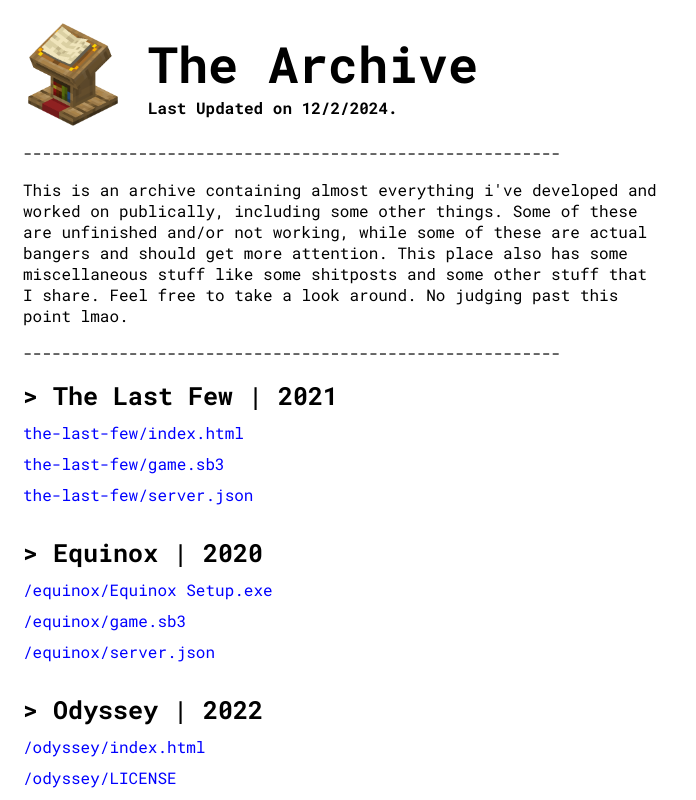
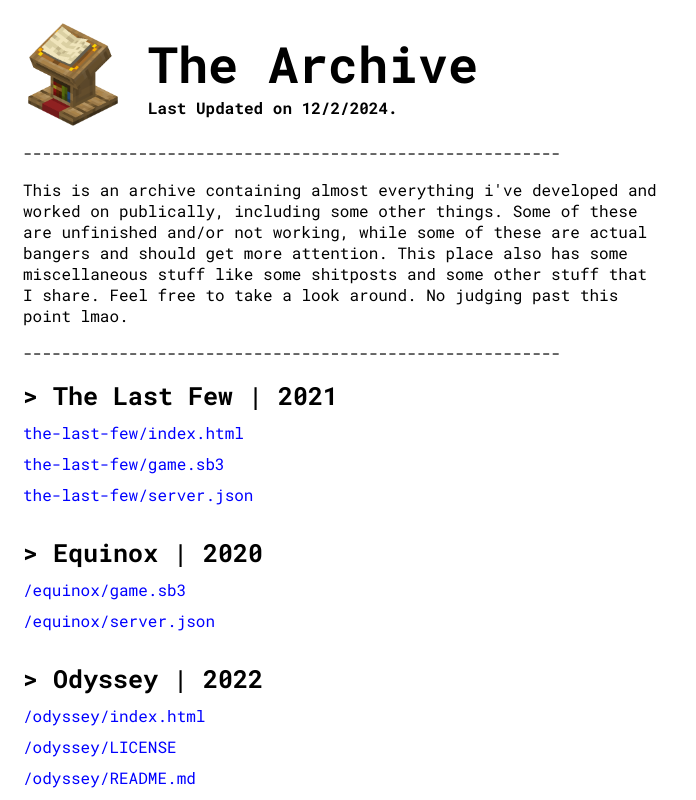
Before and after one commit to rh3t/Archive, a Next.js app: page / in a window 1280 px wide. Shown: the top 800 px of the page, without its empty margins (0-696 px from the left). Built offline with nearby package versions, Linux system fonts and the light colour scheme.

Commit message:
Pushed Update

```diff
--- a/app/page.tsx
+++ b/app/page.tsx
@@ -33,7 +33,6 @@ const Index = () => {
             <br/>
 
             <Header id = 'equinox' text = 'Equinox | 2020'/>
-            <Object location = '/equinox/Equinox Setup.exe'/>
             <Object location = '/equinox/game.sb3'/>
             <Object location = '/equinox/server.json'/>
             <br/>
```
Also changed, not shown: 1 other file (tests, documents, lock files or other folders).
